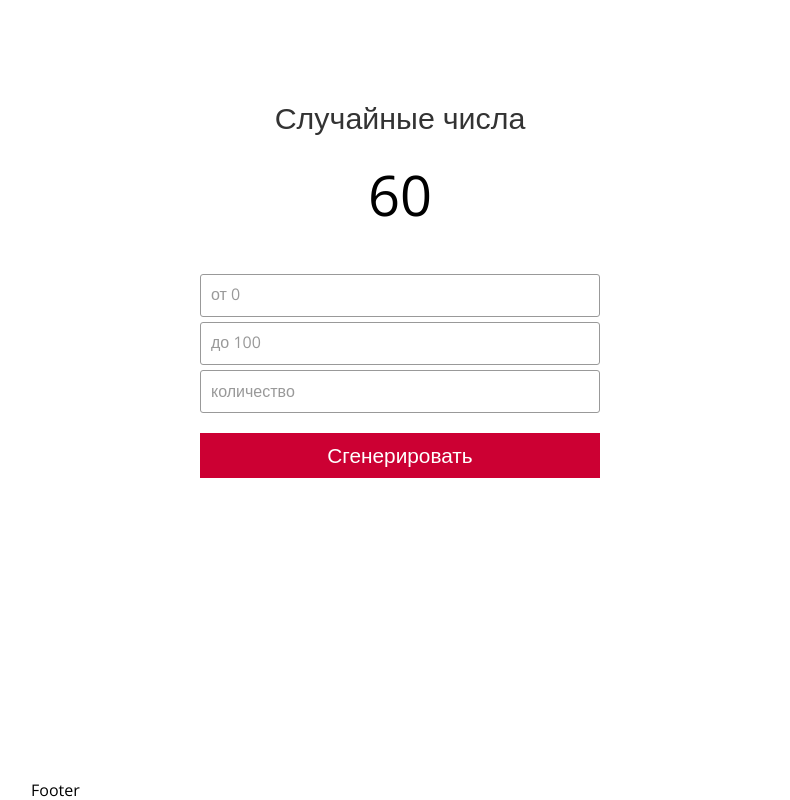
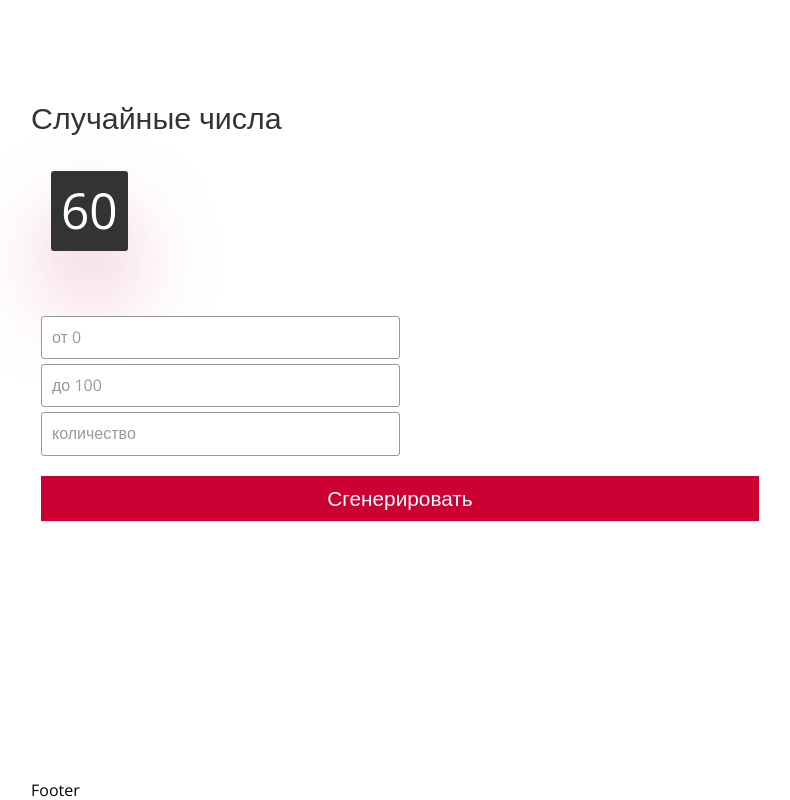
Before and after one commit to Binatik/randomizer, a React app: page / in a window 1280 px wide. Both pictures are taken after a click on the button "Сгенерировать". Shown: the whole page, without its empty margins (240-1030 px from the left). Built offline with nearby package versions, Linux system fonts and the light colour scheme.

Commit message:
новые стили, оптимизация reducer

```diff
--- a/src/components/Content.jsx
+++ b/src/components/Content.jsx
@@ -21,19 +21,28 @@ const Main = styled.main`
 const FlexContainer = styled(Container)`
   display: flex;
   flex-direction: column;
-  align-items: center;
+  align-items: flex-start;
 `;
 
-const NumberContainer = styled.div`
+const Number = styled.div`
   display: flex;
-  justify-content: center;
   flex-wrap: wrap;
   padding-bottom: 40px;
 `;
 
-const Number = styled.span`
-  margin: 0 20px;
-  font-size: 3.5rem;
+const Form = styled.div`
+  width: 100%;
+  padding: 10px;
+`;
+
+const Card = styled.span`
+  padding: 10px;
+  margin: 10px 20px;
+  border-radius: 3px;
+  color: #fff;
+  font-size: 3.1rem;
+  box-shadow: ${props => props.theme.colors.auxiliary} 0px 50px 100px -20px, rgba(0, 0, 0, 0.3) 0px 30px 60px -30px;
+  background-color: ${props => props.theme.colors.main};
 
   @media ${props => props.theme.breakpoints.tablet} {
     font-size: 2rem;
@@ -61,15 +70,15 @@ const Content = () => {
         <Section>
           <FlexContainer>
             <Title>Случайные числа</Title>
-            <NumberContainer>
-              {isNumber ? numbers.map((element, index) => <Number key={index}>{element}</Number>) : <Number>Нет чисел</Number>}
-            </NumberContainer>
-            <Container>
+            <Number>
+              {isNumber ? numbers.map((element, index) => <Card key={index}>{element}</Card>) : <Card>Нет чисел</Card>}
+            </Number>
+            <Form>
               <InputText labelId={"minValue"} text={"от " + min} actions={setValueMin} />
               <InputText labelId={"maxValue"} text={"до " + max} actions={setValueMax} />
               <InputText labelId={"quantity"} text="количество" actions={setDuantity} />
               <Button padding={"10px 0"} handleClick={updateNumber} />
-            </Container>
+            </Form>
           </FlexContainer>
         </Section>
       </Main>
--- a/src/components/InputText.jsx
+++ b/src/components/InputText.jsx
@@ -51,7 +51,7 @@ const InputGroup = styled.div`
   margin: 5px 0;
 
   @media ${props => props.theme.breakpoints.tabletFirst} {
-    min-width: 400px;
+    width: 50%;
   }
 `;
 const InputText = React.memo(({ labelId, text, actions }) => {
--- a/src/toolkit/slice/random.js
+++ b/src/toolkit/slice/random.js
@@ -30,8 +30,7 @@ const random = createSlice({
       min = Math.ceil(min);
       max = Math.floor(max);
 
-      if (quantity > 0 && quantity < 1000) state.isNumber = true;
-      else state.isNumber = false;
+      state.isNumber = quantity > 0 && quantity < 1000;
 
       if (state.isNumber) {
         for (let i = 0; i < quantity; i++) {
```
